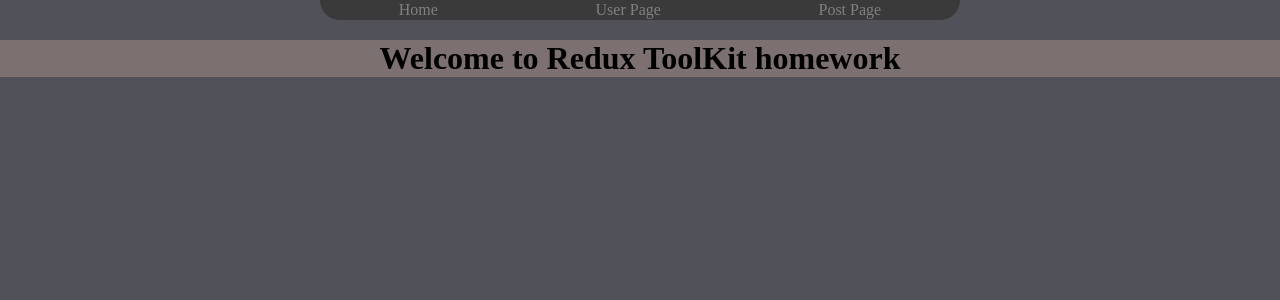
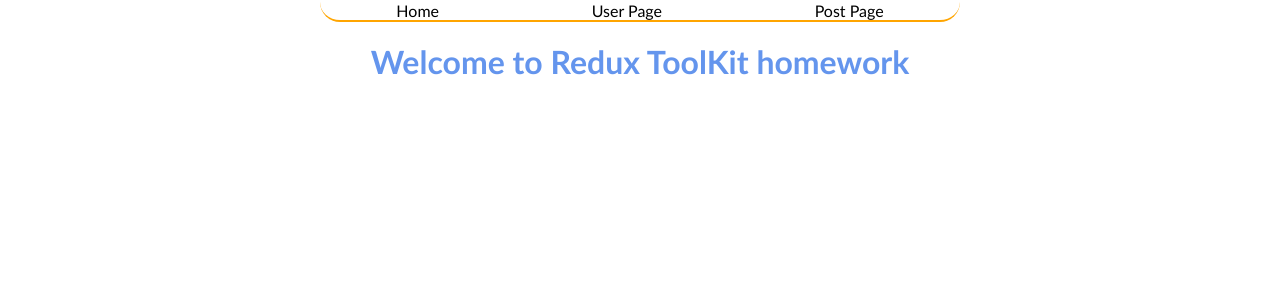
Before and after one commit to DmytroSav4uk/dsreactproject, a React (Create React App) app: page / in a window 1280 px wide. Shown: the top 300 px of the page. Built offline with nearby package versions, Linux system fonts and the light colour scheme.

Commit message:
remade styles

```diff
--- a/src/App.module.css
+++ b/src/App.module.css
@@ -1,9 +1,23 @@
-body{
+body {
+/*    background: linear-gradient(-45deg, #ffffff, #97b1ff, #58ffb3, #ffd300);*/
+/*    background-size: 400% 400%;*/
+/*    animation: gradient 15s ease infinite;*/
+/*    height: 100vh;*/
+ font-family: Calibri;
     margin: 0;
-    background: #515159;
-
 }
 
+/*@keyframes gradient {*/
+/*    0% {*/
+/*        background-position: 0% 50%;*/
+/*    }*/
+/*    50% {*/
+/*        background-position: 100% 50%;*/
+/*    }*/
+/*    100% {*/
+/*        background-position: 0% 50%;*/
+/*    }*/
+/*}*/
 .wrap{
     display: flex;
     width: 100%;
@@ -16,10 +30,9 @@
 
 .header{
 
-    background: #3a3a3a;
+   border-bottom: 2px solid orange ;
     height: 20px;
     width: 50vw;
-
     border-bottom-left-radius: 20px;
     border-bottom-right-radius: 20px;
     transition: ease-in-out 0.3s;
@@ -29,4 +42,6 @@
 .header:hover{
     font-size: 30px ;
     height: 100px;
+    background: orange;
+    : 50%;
 }
--- a/src/components/components.module.css
+++ b/src/components/components.module.css
@@ -1,35 +1,38 @@
-.links{
+.links {
     display: flex;
     justify-content: space-around;
     align-items: center;
     height: 100%;
 }
 
-a{
+a {
+    color: #000000;
+    width: 100%;
+    height: 100%;
     text-decoration: none;
-    color: grey;
+    border-radius: 10px;
+    display: block;
 }
 
 
-.home{
+.home {
 
     width: 100%;
     text-align: center;
-    background: #7c7070;
+    color: cornflowerblue;
     display: block;
 
 
 }
 
-h1{
+h1 {
     margin: 0;
 }
 
 
-.elements{
+.elements {
     margin: auto;
     width: 50%;
-    background: grey;
     display: flex;
     flex-wrap: wrap;
     height: 100vh;
@@ -38,18 +41,18 @@
     overflow: auto;
 
 
-
 }
 
-.elements h1{
+.elements h1 {
     font-size: 40px;
     text-align: center;
 }
 
-.element{
+.element {
     overflow: hidden;
-    margin: 0;
-    background: #b0b0b0;
+    margin-right: 10px;
+    margin-left: 10px;
+    border-top: 3px solid blueviolet;
     border-radius: 10px;
     width: 40%;
     height: 15%;
@@ -58,46 +61,47 @@
     align-items: center;
     flex-direction: column;
     transition: ease-in-out 1s;
+    box-shadow: 4px 20px 15px #7c7c7c;
 }
 
-.smallFont{
+.smallFont {
     font-size: 90%;
 }
 
 .element h4 {
     margin: 0;
 }
-.element p{
+
+.element p {
     margin: 0;
 }
 
 
-.buttonWrap button{
+.buttonWrap button {
     margin: 5px;
     background: none;
     border: 1px solid black;
     transition: ease-in-out 0.1s;
 }
 
-.buttonWrap button:hover{
+.buttonWrap button:hover {
     background: #d2d2d2;
 }
 
-.details{
+.details {
     margin: auto;
     width: 50%;
     text-align: center;
-    background: #7c7070;
     height: 60px;
-    border-top-right-radius: 20px;
-    border-top-left-radius:20px;
+
+
 }
 
 .details h4 {
     margin: 0;
 }
 
-.biggerWidth{
+.biggerWidth {
     width: 91%;
 }
 
```
